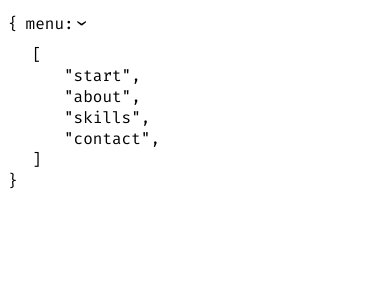
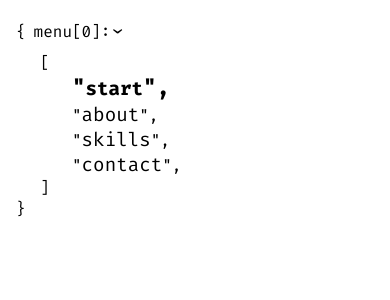
Before and after one commit to jonnitg/jonnitg.github.io, a Next.js app: page / in a window 390 px wide. Shown: the top 300 px of the page. Built offline with nearby package versions, Linux system fonts and the light colour scheme.

Commit message:
redesign!: update navigation styles
TODO: mobile responsive

```diff
--- a/src/components/navigation/navigation.component.tsx
+++ b/src/components/navigation/navigation.component.tsx
@@ -1,5 +1,5 @@
 /* eslint-disable jsx-a11y/anchor-is-valid */
-import React, { useContext, useEffect } from 'react';
+import React, { useContext, useEffect, useRef, useState } from 'react';
 import clsx from 'clsx';
 import {
   PointerClassesContext,
@@ -36,14 +36,16 @@ const Navigation: React.FunctionComponent = () => {
   const { dispatchClasses } = useContext(PointerClassesContext);
   const { mousePosition, setRef } = useMousePointer();
   const [hashPath, dispatch] = useHashLocation();
+  const [position, setPosition] = useState(0);
+  const [isShrunk, setIsShrunk] = useState(false);
 
   const handleOnMouseOver = (type) => {
-    const customClass = `pointer__cursor--on-${type.toLowerCase()}-page`;
-    dispatchClasses(
-      addNavClassAction({
-        [customClass]: true,
-      })
-    );
+    dispatchClasses(addNavClassAction());
+  };
+
+  const onClick = (e, indexPosition) => {
+    setPosition(indexPosition);
+    dispatch(e);
   };
 
   useEffect(() => {
@@ -59,18 +61,20 @@ const Navigation: React.FunctionComponent = () => {
     <header>
       <nav ref={setRef} className={styles.container}>
         <CodeText>
-          menu:
-          <CodeExpandButton onClick={() => null} />
+          {`menu[${position}]:`}
+          <CodeExpandButton onClick={() => setIsShrunk(!isShrunk)} />
           <CodeList
-            list={routes.map((route) => ({
+            isShrunk={isShrunk}
+            list={routes.map((route, index) => ({
               id: route.title,
+              className: hashPath === route.href && styles['item--is-active'],
               element: (
                 <a
                   key={route.title}
                   onMouseOver={() => handleOnMouseOver(route.title)}
                   onFocus={() => handleOnMouseOver(route.title)}
-                  onClick={dispatch}
-                  className={clsx(hashPath === route.href && 'link active')}
+                  onClick={(e) => onClick(e, index)}
+                  className={styles.item}
                   href={route.href}
                 >
                   {route.title}
--- a/src/components/navigation/navigation.module.scss
+++ b/src/components/navigation/navigation.module.scss
@@ -2,4 +2,14 @@
   position: fixed;
   top: 0;
   left: 0;
+  margin: 0.5rem;
 }
+
+.item {
+  font-size: 1.2rem;
+
+  &--is-active {
+    font-size: 1.4rem;
+    font-weight: bold;
+  }
+}
```
